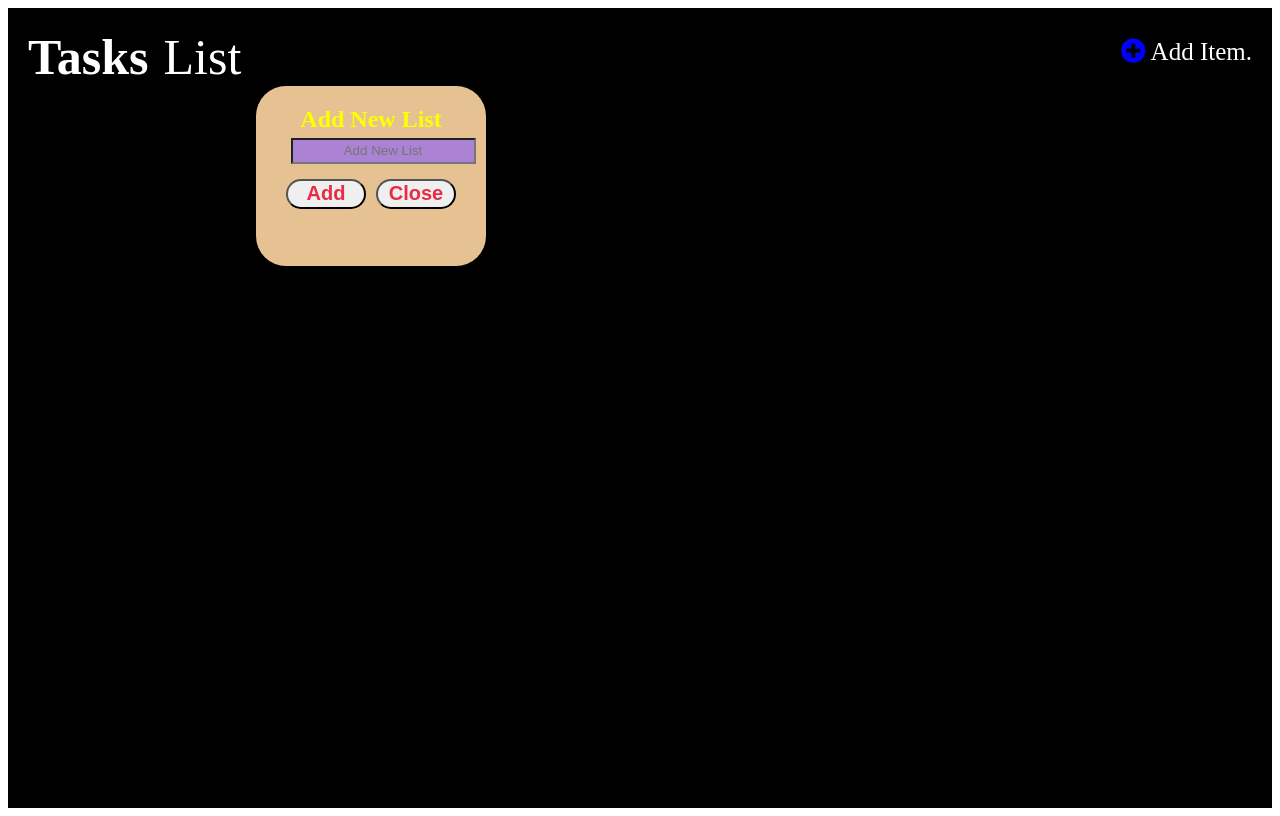
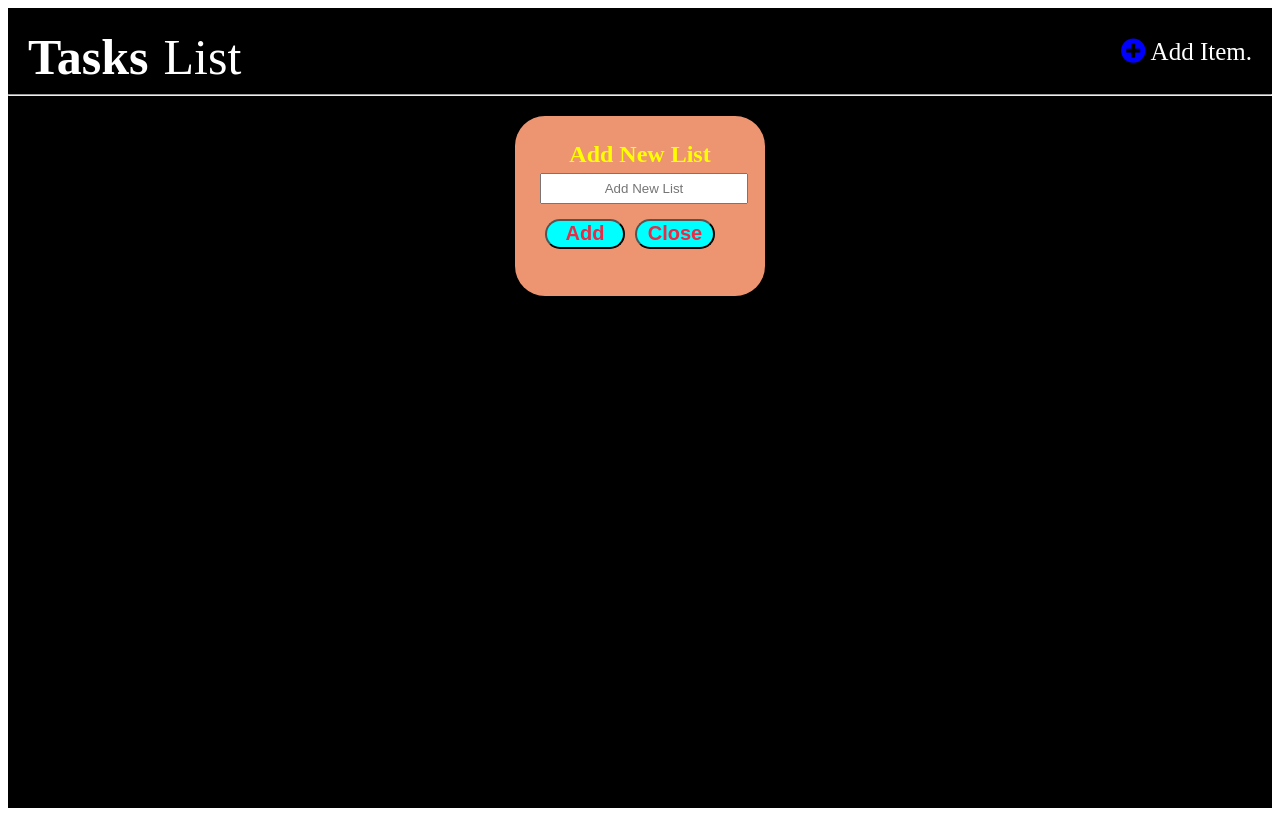
Before and after one commit to Shashank-kharatey/prepbytes-js-project-ToDo, a plain HTML site: page index.html in a window 1280 px wide. Both pictures are taken after a click on the element "Add Item.". Drawn offline with Linux system fonts and the light colour scheme.

Commit message:
inital commit

```diff
--- a/index.html
+++ b/index.html
@@ -37,25 +37,29 @@
             padding-left: 30px;
             font-size: 30px;
         }
-        .popupbox {
-            background-color: rgb(230, 193, 146);
-            width: 230px;
+        #popupbox {
+            display: none;
+            background-color: rgb(236, 149, 112);
+            width: 250px;
             height: 180px;
-            position: fixed;
-            left: 20%;
+            /* position: fixed; */
+            /* left: 20%; */
+            margin: auto;
             border-radius: 30px;
         }
-        .popupbox h2 {
-            color: yellow;
+        #popupbox h2 {
+            padding-top: 25px;
+            color: rgb(255, 255, 0);
             text-align: center;
         }
-        .popupbox input {
+        #popupbox input {
             position: relative;
             bottom: 15px;
-            height: 20px;
-            background-color: rgb(172, 130, 212);
+            width: 200px;
+            height: 25px;
+            /* background-color: rgb(253, 252, 255); */
             text-align: center;
-            margin-left: 15%;
+            margin-left: 10%;
         }
         #addbtn {
             position: relative;
@@ -73,6 +77,7 @@
             font-size:20px;
             font-weight: 600;
             cursor: pointer;
+            background-color: aqua;
         }
     </style>
 </head>
@@ -90,12 +95,14 @@
             </div>
         </div>
 
+        <hr>
+
         <div class="listcontainer">
            <p id="containerinitial">No items in the todo list</p>
 
         </div>
 
-        <div class="popupbox">
+        <div id="popupbox">
             <h2>Add New List</h2>
             <input type="text" placeholder="Add New List" name="listname">
             <button class="popupbtn" id="addbtn">Add</button><button class="popupbtn" id="closebtn">Close</button>
@@ -105,18 +112,15 @@
 
     <script>
         var additem=document.getElementById("additem");
+
         var addlistpopup=()=>{
-          let a=document.getElementById("containerinitial").style.display = "none";
+        document.getElementById("containerinitial").style.display = "none";
 
-          console.log("hello");
+        document.getElementById("popupbox").style.display = "block";
+        console.log("hello");
         }
+
         additem.addEventListener("click",addlistpopup);
-        var x = 21;
-        var girl = function () {
-        console.log(x);
-        var x = 20;
-        };
-        girl ();
     </script>
 </body>
 </html>
```
Also changed, not shown: script.js (added), style.css (added).
